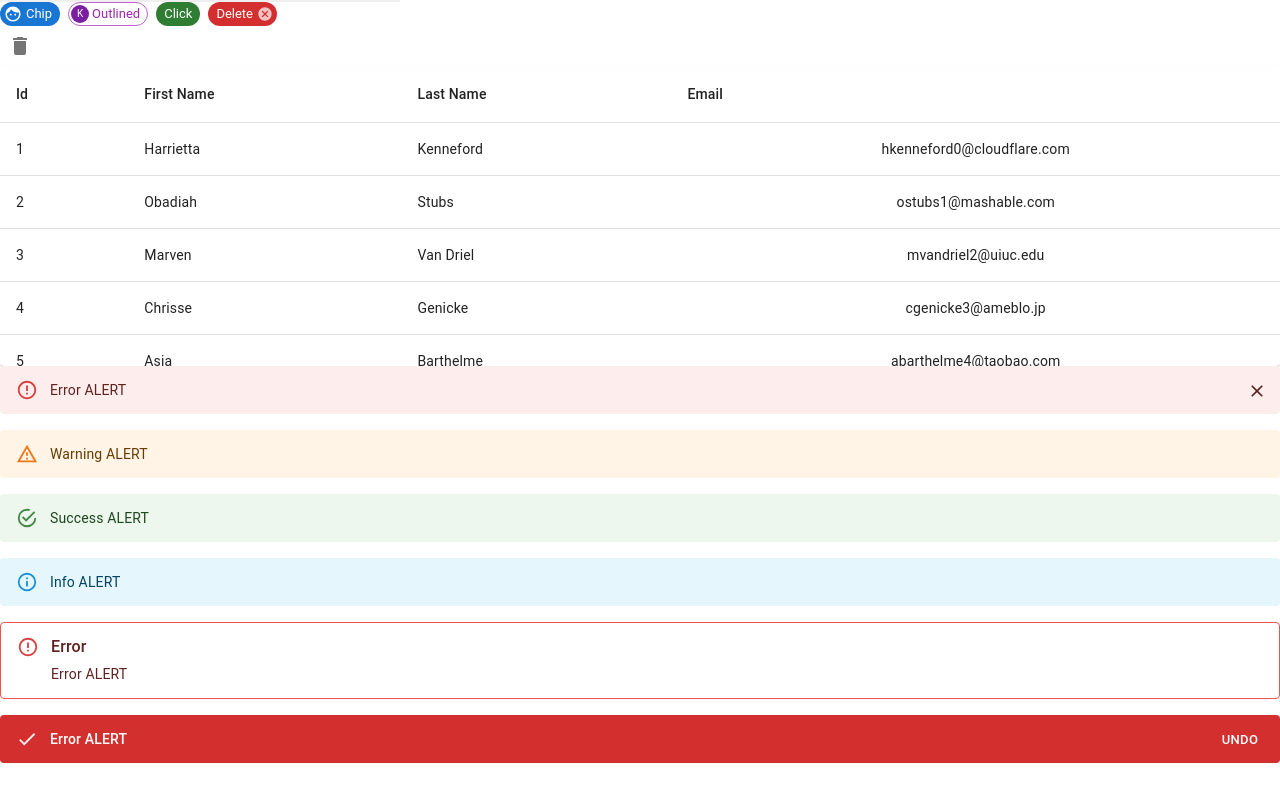
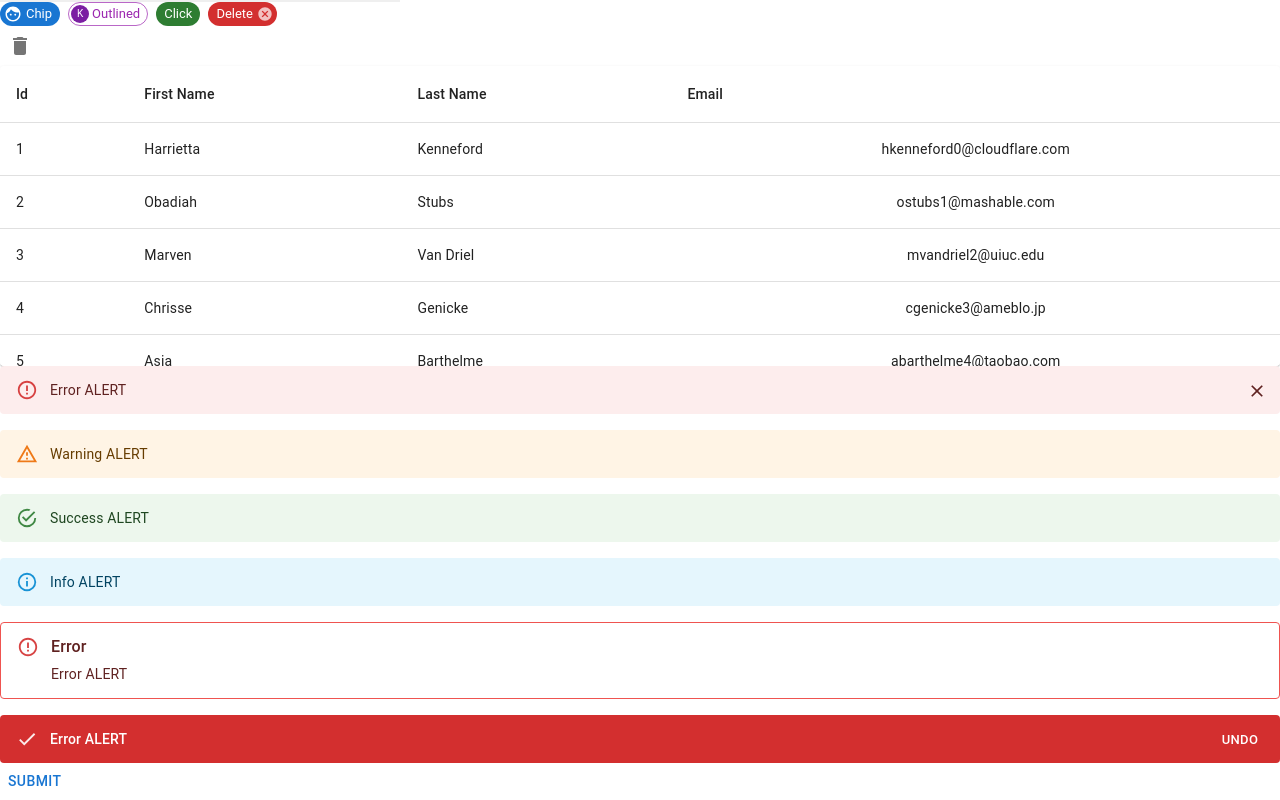
Before and after one commit to karan2503D/react-materialui, a React (Create React App) app: page / in a window 1280 px wide. Shown: the part 4498-5298 px from the top of the page. Before the commit the page ends 5261 px from the top, so only its background shows below. Built offline with nearby package versions, Linux system fonts and the light colour scheme.

Commit message:
Snackbar/ Toast

```diff
--- a/src/App.tsx
+++ b/src/App.tsx
@@ -15,6 +15,7 @@ import MuiNavbar from './components/MuiNavbar';
 import MuiRadioButton from './components/MuiRadioButton';
 import MuiRating from './components/MuiRating';
 import MuiSelect from './components/MuiSelect';
+import MuiSnackbar from './components/MuiSnackbar';
 import MuiSpeedDail from './components/MuiSpeedDail';
 import MuiSwitch from './components/MuiSwitch';
 import MuiTable from './components/MuiTable';
@@ -55,6 +56,7 @@ function App() {
       <MuiTooltip />
       <MuiTable />
       <MuiAlert />
+      <MuiSnackbar />
     </div>
   );
 }
--- /dev/null
+++ b/src/components/MuiSnackbar.tsx
@@ -0,0 +1,22 @@
+import { Snackbar, Button, Alert, AlertProps } from '@mui/material'
+import React, { useState, forwardRef } from 'react'
+
+// CUSTOM SNACKBAR CAN ALSO BE MADE
+function MuiSnackbar() {
+const [open, setOpen] = useState(false)
+const handleClose = (event?: React.SyntheticEvent | Event, reason?: string ) => {
+    if(reason === 'clickaway'){
+        return
+    }
+    setOpen(false);
+}
+  return (
+    <>
+        <Button onClick={() => setOpen(true)}>Submit</Button>
+        <Snackbar message='Form Submitted' autoHideDuration={5000} open={open}
+        onClose={handleClose} anchorOrigin={{ vertical: 'bottom', horizontal: 'center' }} />
+    </>
+  )
+}
+
+export default MuiSnackbar
```
